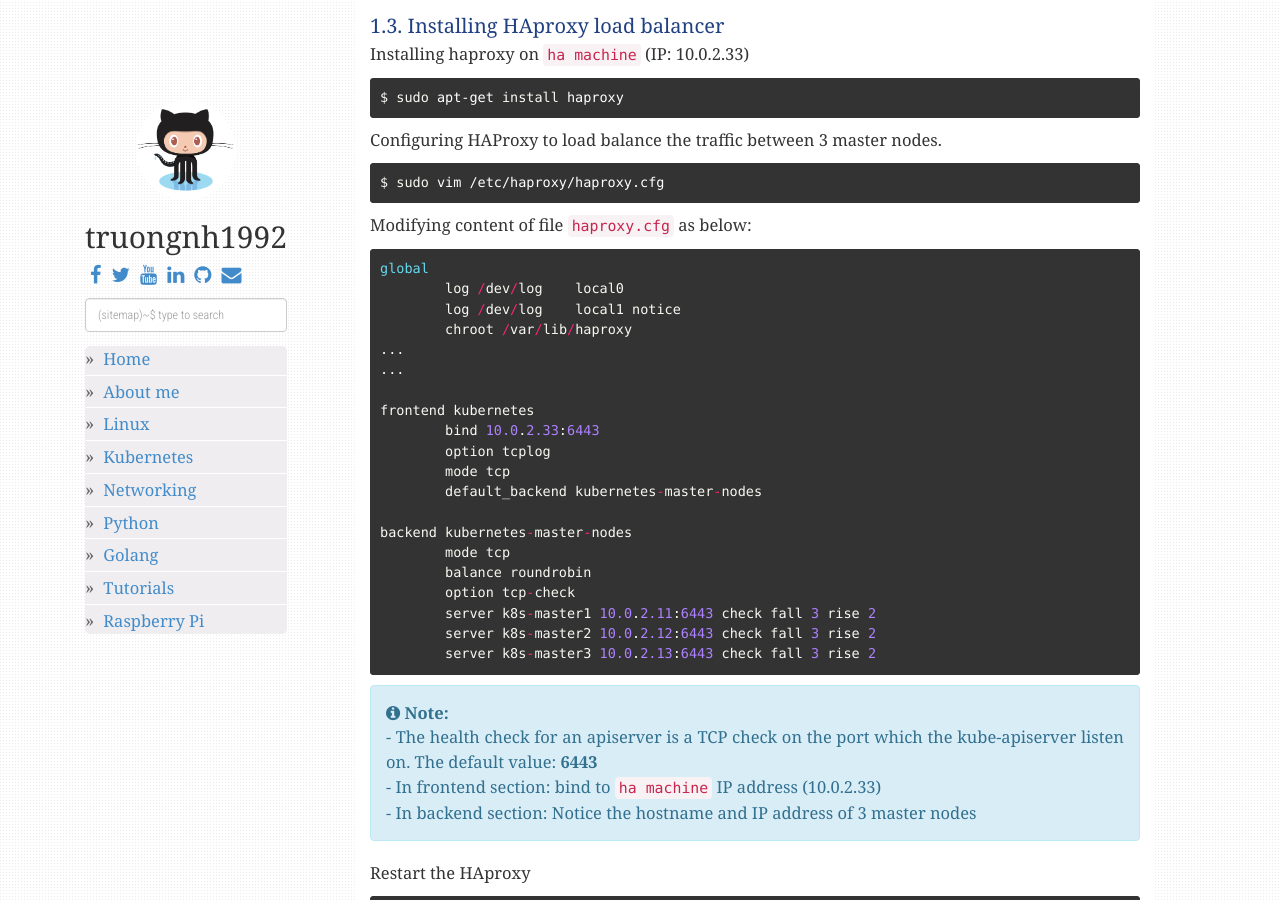
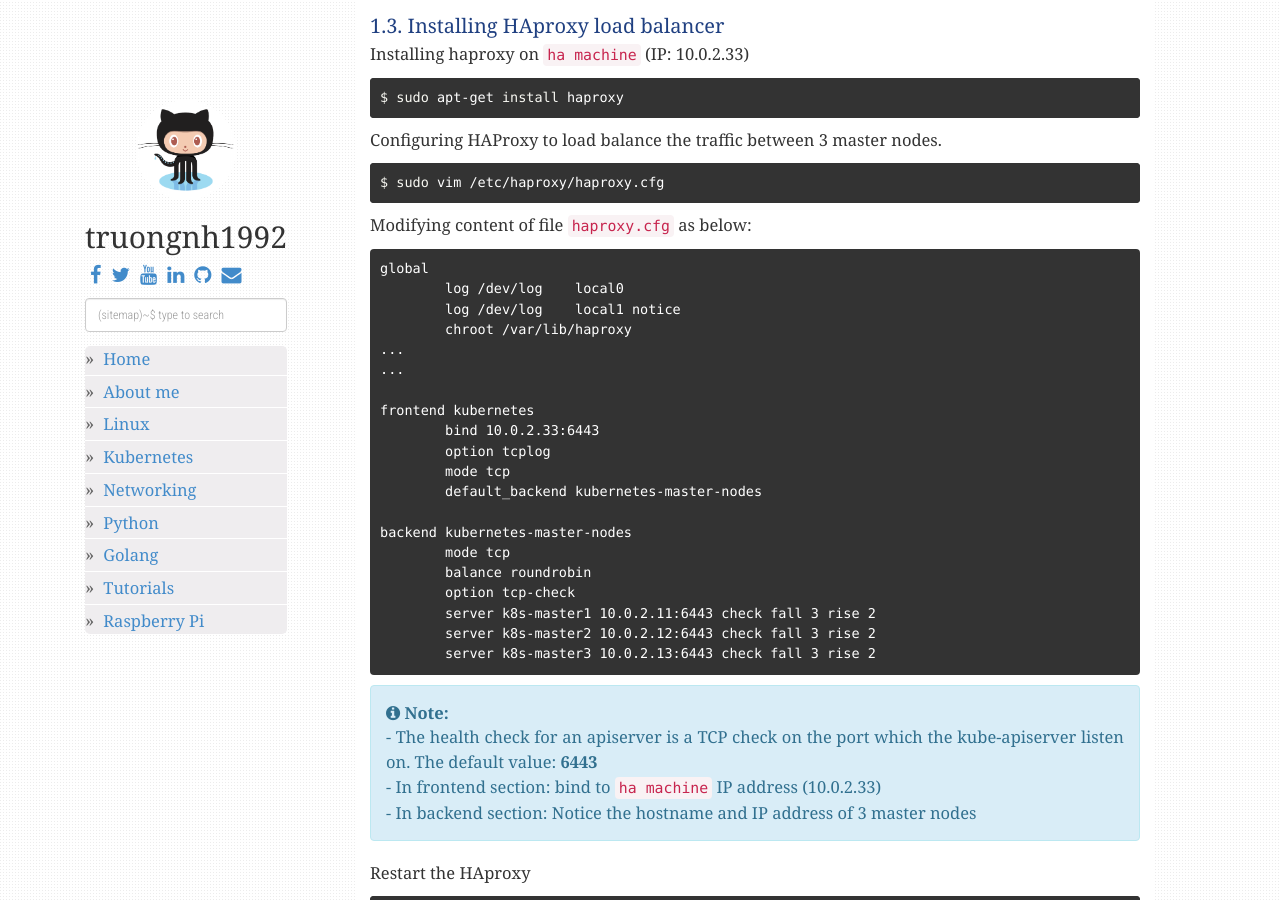
Before and after one commit to truongnh1992/truongnh1992.github.io, a Jekyll site: the page built from _posts/2019-01-31-ha-cluster-with-kubeadm.md, in a window 1280 px wide and 900 px high, scrolled down 2383 px. Built offline with Jekyll 4.4.1, drawn with Linux system fonts in a browser that asks for light colours; nearby versions of some CDN libraries; some web fonts are replaced; comment, search, counter and statistics services are not loaded.

Commit message:
Update config ha

````diff
--- a/_posts/2019-01-31-ha-cluster-with-kubeadm.md
+++ b/_posts/2019-01-31-ha-cluster-with-kubeadm.md
@@ -94,7 +94,7 @@ Configuring HAProxy to load balance the traffic between 3 master nodes.
 $ sudo vim /etc/haproxy/haproxy.cfg
 ```
 Modifying content of file `haproxy.cfg` as below:
-```python
+```cfg
 global
         log /dev/log    local0
         log /dev/log    local1 notice
````
